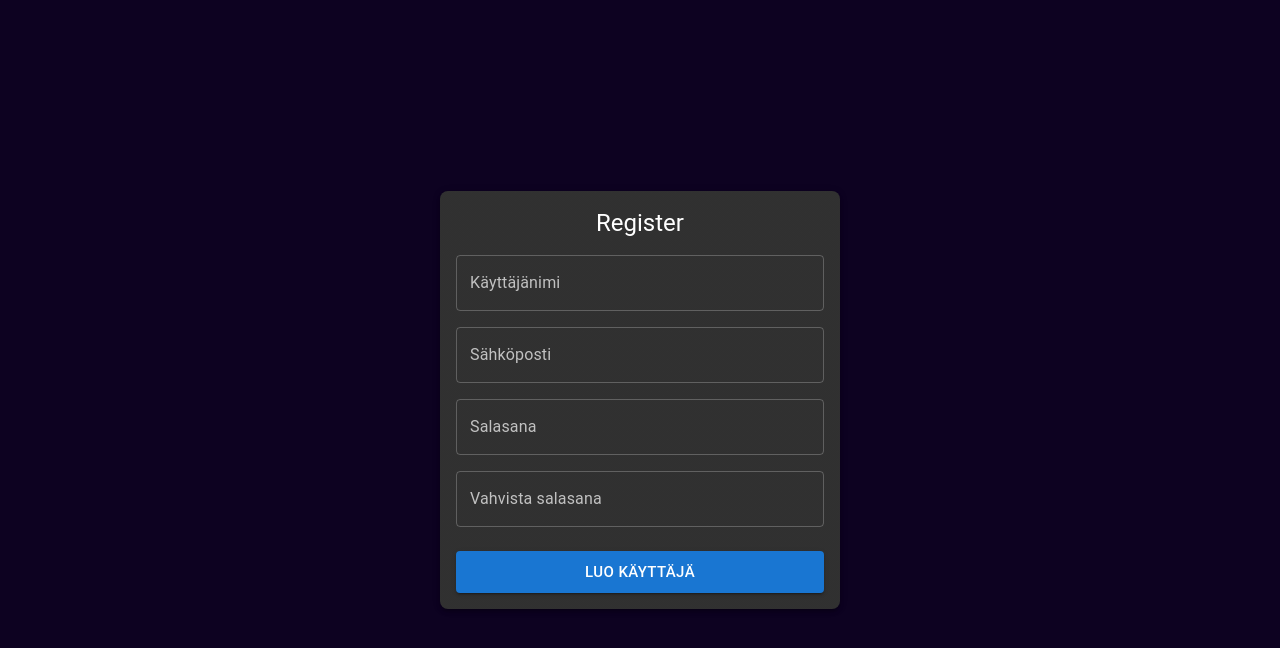
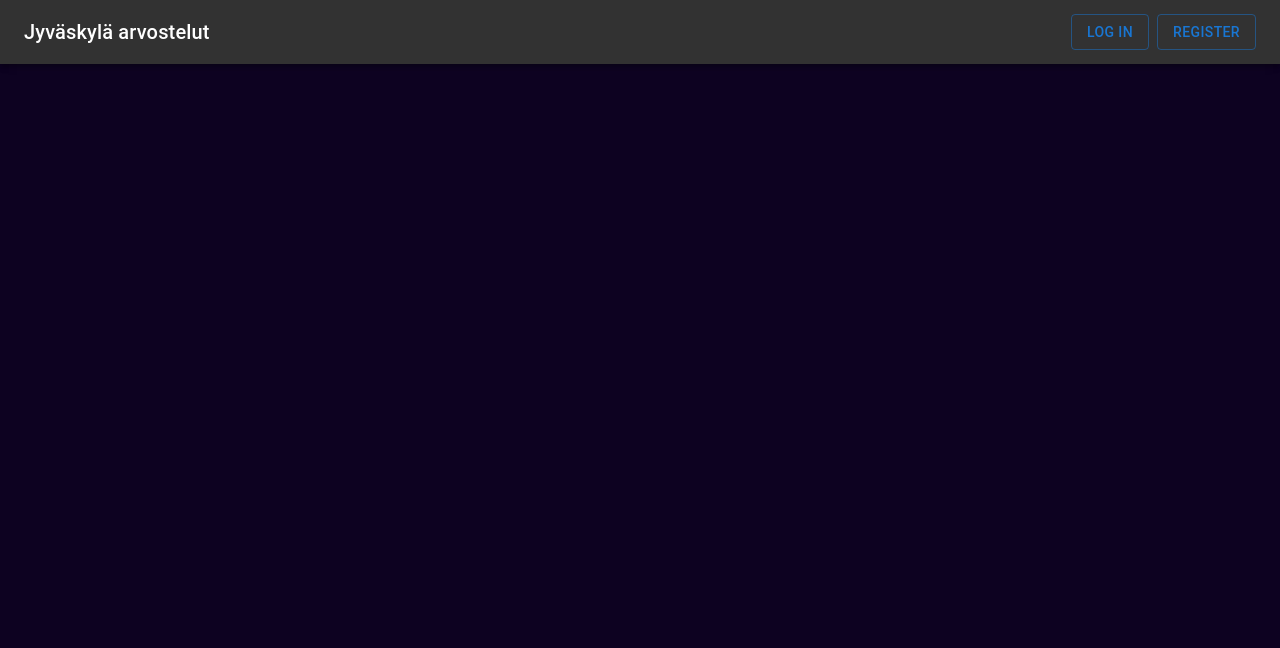
Before and after one commit to mikouzdev/jkl-review-app, a React app in the folder frontend/: page / in a window 1280 px wide. Shown: the top 648 px of the page. Built offline with nearby package versions, Linux system fonts and the light colour scheme; the HTML template or start-up script is replaced by a standard one.

Commit message:
Feature/navbar

```diff
--- a/frontend/package.json
+++ b/frontend/package.json
@@ -16,7 +16,9 @@
     "@mui/material": "^7.3.5",
     "axios": "^1.13.2",
     "react": "^19.1.1",
-    "react-dom": "^19.1.1"
+    "react-dom": "^19.1.1",
+    "react-router": "^7.9.5",
+    "react-router-dom": "^7.9.5"
   },
   "devDependencies": {
     "@eslint/js": "^9.36.0",
--- a/frontend/src/App.tsx
+++ b/frontend/src/App.tsx
@@ -1,10 +1,18 @@
+import { BrowserRouter, Routes, Route } from "react-router"
 import RegisterPage from "./pages/RegisterPage"
+import Navbar from "./components/Navbar"
 
 function App() {
 
   return (
     <>
-      <RegisterPage />
+      <BrowserRouter>
+        <Navbar />
+        <Routes>
+          <Route path="/" />
+          <Route path="/register" element={<RegisterPage />} />
+        </Routes>
+      </BrowserRouter>
     </>
   )
 }
--- /dev/null
+++ b/frontend/src/components/Navbar.tsx
@@ -0,0 +1,38 @@
+import { AppBar, Box, Button, Toolbar, Typography } from "@mui/material";
+import { Link } from "react-router-dom";
+import { useAuth } from "../context/AuthProvider";
+
+function Navbar() {
+    const { isAuthenticated, logout } = useAuth();
+
+    return (
+        <AppBar position="static">
+            <Toolbar>
+                <Box sx={{ flexGrow: 1 }}>
+                    <Typography
+                        component={Link}
+                        variant="h6"
+                        to="/"
+                        sx={{ textDecoration: "none", color: "inherit" }}
+                    >
+                        Jyväskylä arvostelut
+                    </Typography>
+                </Box>
+
+                {isAuthenticated ? (
+                    <Box sx={{ display: "flex", gap: 1 }}>
+                        <Button variant="outlined">Profile</Button>
+                        <Button variant="outlined" onClick={logout}>Logout</Button>
+                    </Box>
+                ) :
+                    <Box sx={{ display: "flex", gap: 1 }}>
+                        <Button variant="outlined" component={Link} to="/login">Log in</Button>
+                        <Button variant="outlined" component={Link} to="/register">Register</Button>
+                    </Box>
+                }
+            </Toolbar>
+        </AppBar>
+    )
+}
+
+export default Navbar;
```
Also changed, not shown: 1 other file (tests, documents, lock files or other folders).
